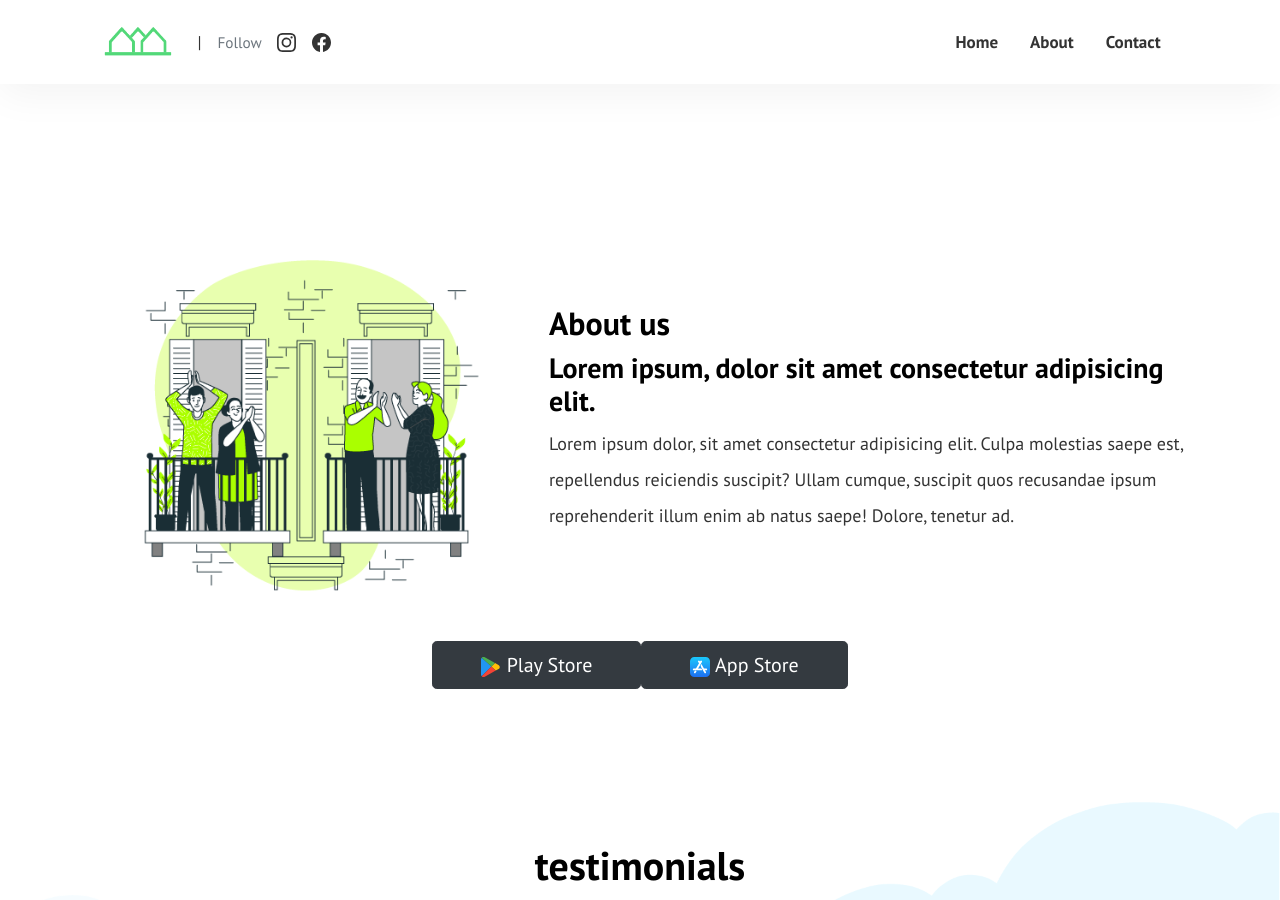
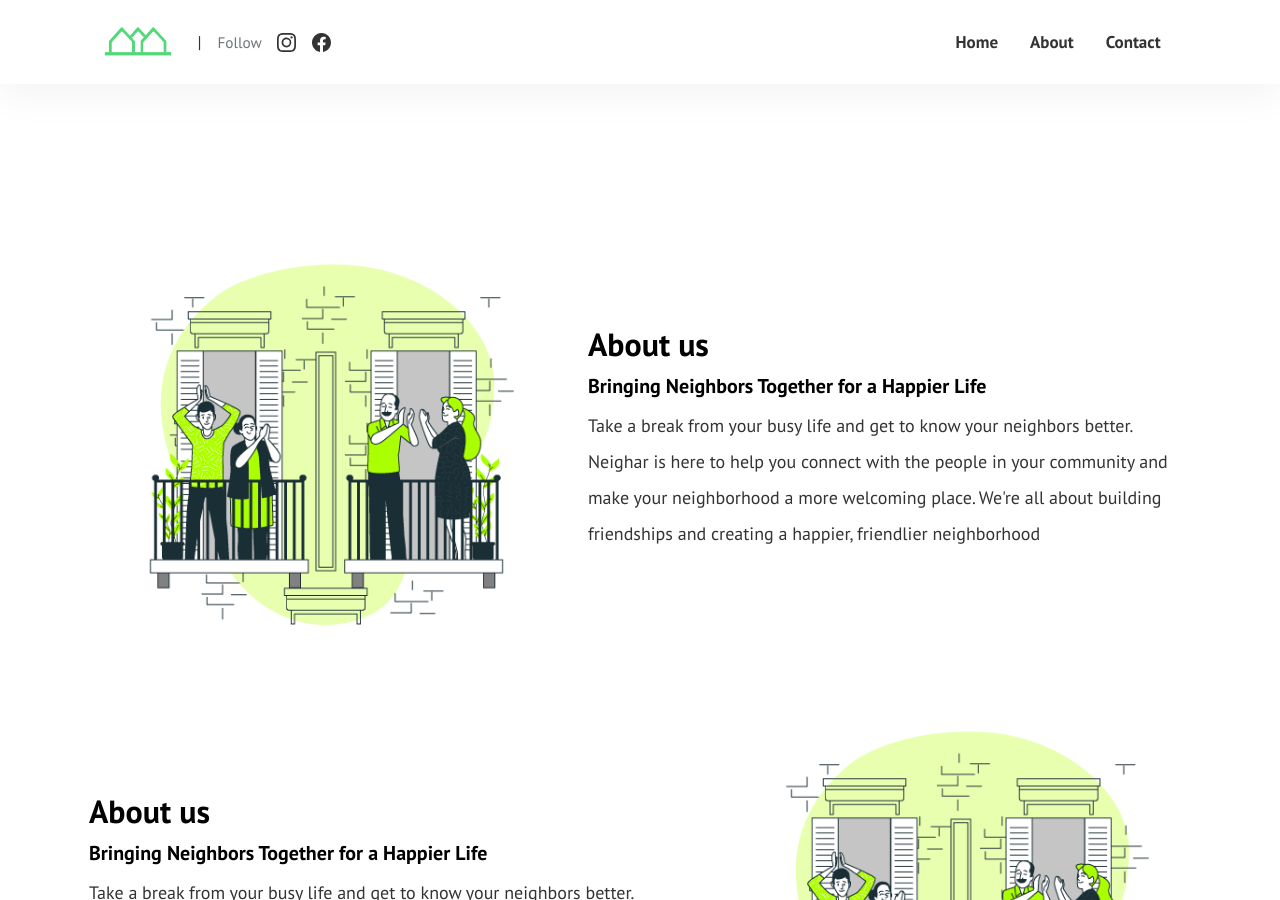
Before and after one commit to thomas0sae/neighar.com.github.io, a Jekyll site: the page built from index.html, in a window 1280 px wide and 900 px high, scrolled down 623 px. Built offline with Jekyll 4.4.1, drawn with Linux system fonts in a browser that asks for light colours; the list of posts is cut into pages by our own code; some of the changed text lies outside the part shown.

Commit message:
new sections

```diff
--- a/assets/css/theme.scss
+++ b/assets/css/theme.scss
@@ -756,7 +756,7 @@ span.navigation:before {
   // margin-top: 3rem!important;
 }
 .about-us-section>.left{
-  width: 40%;
+  // width: 40%;
 }
 .about-us-section>.right{
   width: 60%;
@@ -768,6 +768,29 @@ span.navigation:before {
   font-size: 32px;
 }
 .about-us-section>.right>p{
+  font-size: 18px;
+}
+
+.about-us-section2{
+  display: flex;
+  column-gap: 2rem;
+  align-items: center;
+  line-height: 2;
+  // margin-top: 3rem!important;
+}
+.about-us-section2>.left{
+  width: 60%;
+}
+.about-us-section2>.right{
+  // width: 60%;
+}
+.about-us-section2>.right>img{
+  width: 40vw;
+}
+.about-us-section2>.left>h2{
+  font-size: 32px;
+}
+.about-us-section2>.left>p{
   font-size: 18px;
 }
 
@@ -791,6 +814,7 @@ span.navigation:before {
 }
 .testimonial>.cards{
   display: flex;
+  justify-content: center;
   flex-wrap: wrap;
   gap: 2rem;
   margin-top: 4rem!important;
--- a/index.html
+++ b/index.html
@@ -53,12 +53,22 @@ background: '/img/bg-index.jpg'
   </div>
   <div class="right">
       <h2>About us </h2>
-      <h3>Lorem ipsum, dolor sit amet consectetur adipisicing elit.</h3>
-      <p>Lorem ipsum dolor, sit amet consectetur adipisicing elit. Culpa molestias saepe est, repellendus reiciendis suscipit? Ullam cumque, suscipit quos recusandae ipsum reprehenderit illum enim ab natus saepe! Dolore, tenetur ad.</p>
+      <h5> Bringing Neighbors Together for a Happier Life</h5>
+      <p>Take a break from your busy life and get to know your neighbors better. Neighar is here to help you connect with the people in your community and make your neighborhood a more welcoming place. We're all about building friendships and creating a happier, friendlier neighborhood</p>
+  </div>
+</div>
+<div class="about-us-section2">
+  <div class="left">
+    <h2>About us </h2>
+    <h5> Bringing Neighbors Together for a Happier Life</h5>
+    <p>Take a break from your busy life and get to know your neighbors better. Neighar is here to help you connect with the people in your community and make your neighborhood a more welcoming place. We're all about building friendships and creating a happier, friendlier neighborhood</p>
+  </div>
+  <div class="right">
+    <img src="{{site.baseurl}}/assets/images/neighar.png" alt="">
   </div>
 </div>
 
-<div class="downloads" style="display: flex;justify-content: center;">
+<div class="downloads" style="display: flex;justify-content: center;gap: 1rem; margin-top: 1rem;">
   <a href="https://play.google.com/store/apps/details?id=com.koottali.app&hl=en_IN&gl=US" target="_blank" class="btn btn-dark text-white px-5 btn-lg mb-4" ><img src={{site.baseurl}}/assets/images/google-play.svg style="width: 20px;" alt=""> Play Store</a>
   <a href="https://apps.apple.com/us/app/koottali-connect-with-mallus/id6448742453" target="_blank" class="btn btn-dark text-white px-5 btn-lg mb-4"><img src={{site.baseurl}}/assets/images/app-store.svg style="width: 20px;" alt=""> App Store</a>
 </div>
```
